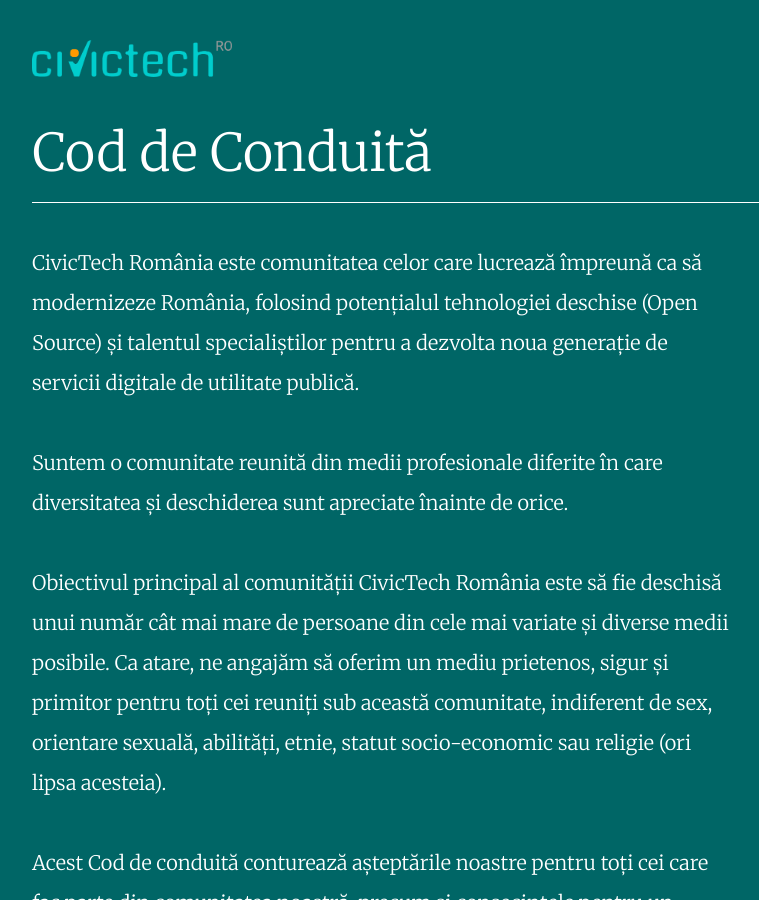
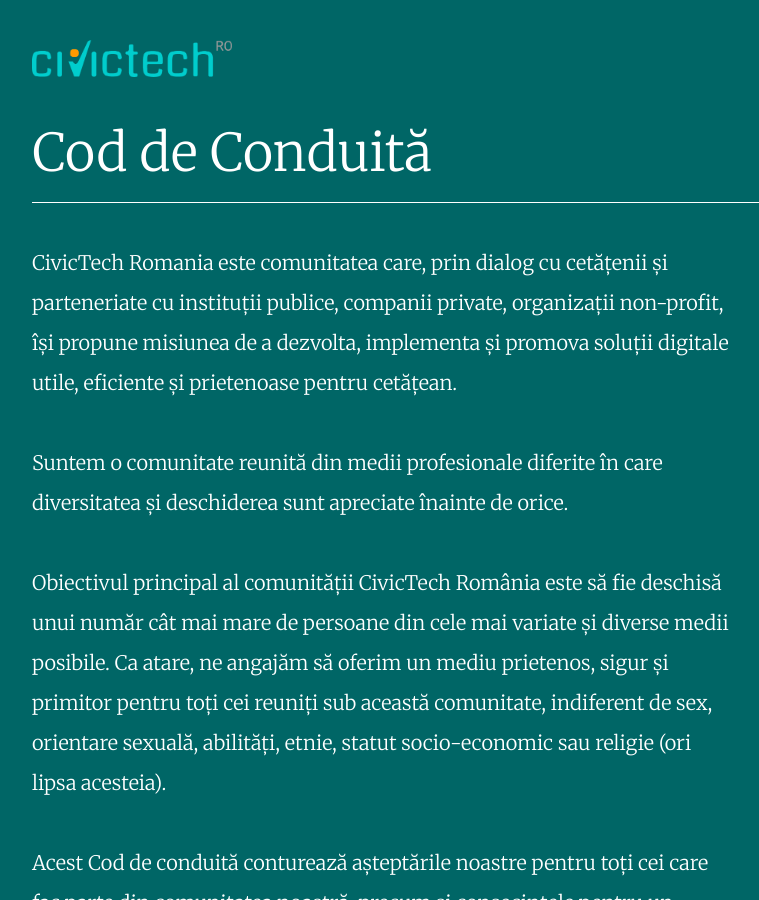
Before and after one commit to civictechro/code-of-conduct, a Jekyll site: the page built from index.html, in a window 1280 px wide and 900 px high. Shown: the whole window, without its empty margins (190-949 px from the left). Built offline with Jekyll 4.4.1, drawn with Linux system fonts in a browser that asks for light colours.

Commit message:
Update introduction.md (#3)

```diff
--- a/_includes/introduction.md
+++ b/_includes/introduction.md
@@ -1,6 +1,6 @@
 # Cod de Conduită
 
-CivicTech România este comunitatea celor care lucrează împreună ca să modernizeze România, folosind potențialul tehnologiei deschise (Open Source) și talentul specialiștilor pentru a dezvolta noua generație de servicii digitale de utilitate publică.
+CivicTech Romania este comunitatea care, prin dialog cu cetățenii și parteneriate cu instituții publice, companii private, organizații non-profit, își propune misiunea de a dezvolta, implementa și promova soluții digitale utile, eficiente și prietenoase pentru cetățean.
 
 Suntem o comunitate reunită din medii profesionale diferite în care  diversitatea și  deschiderea sunt apreciate înainte de orice.
 
```
